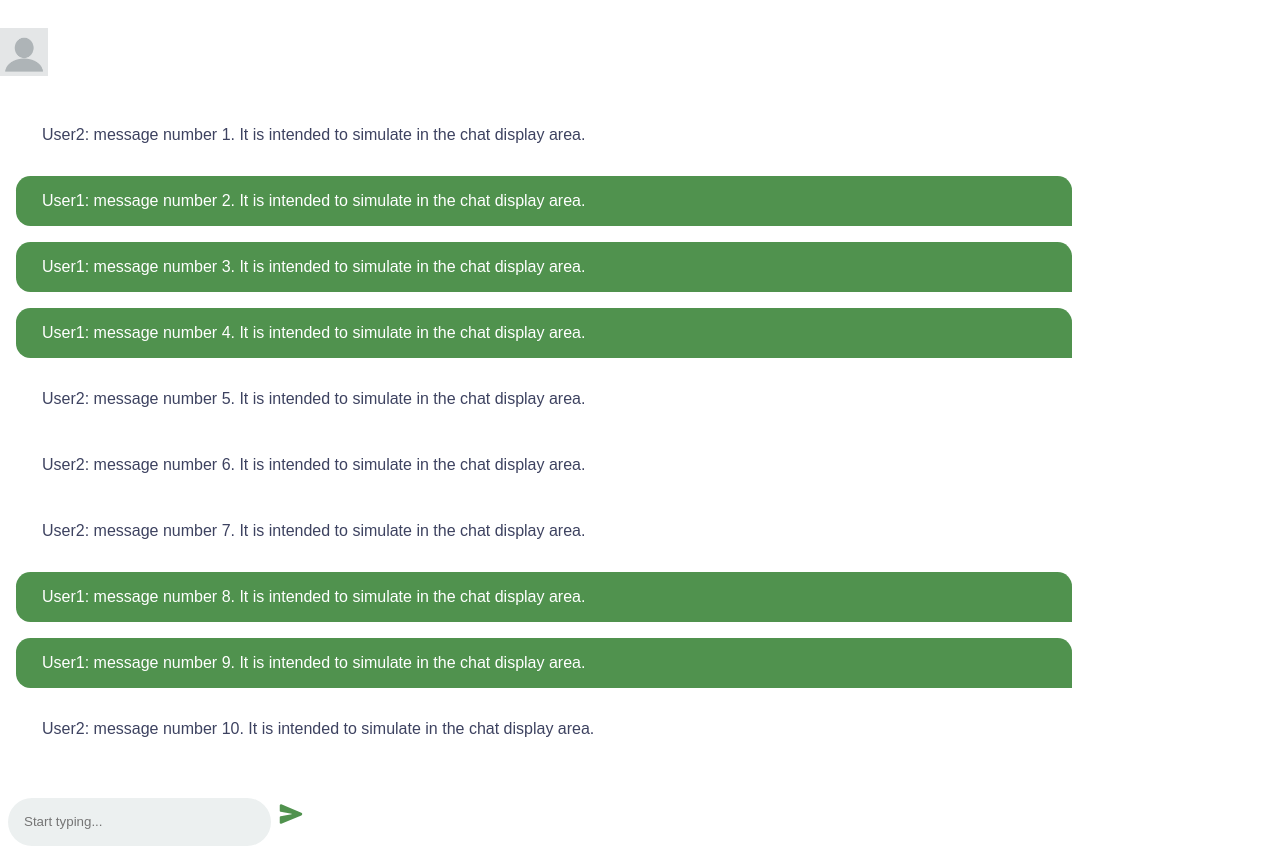
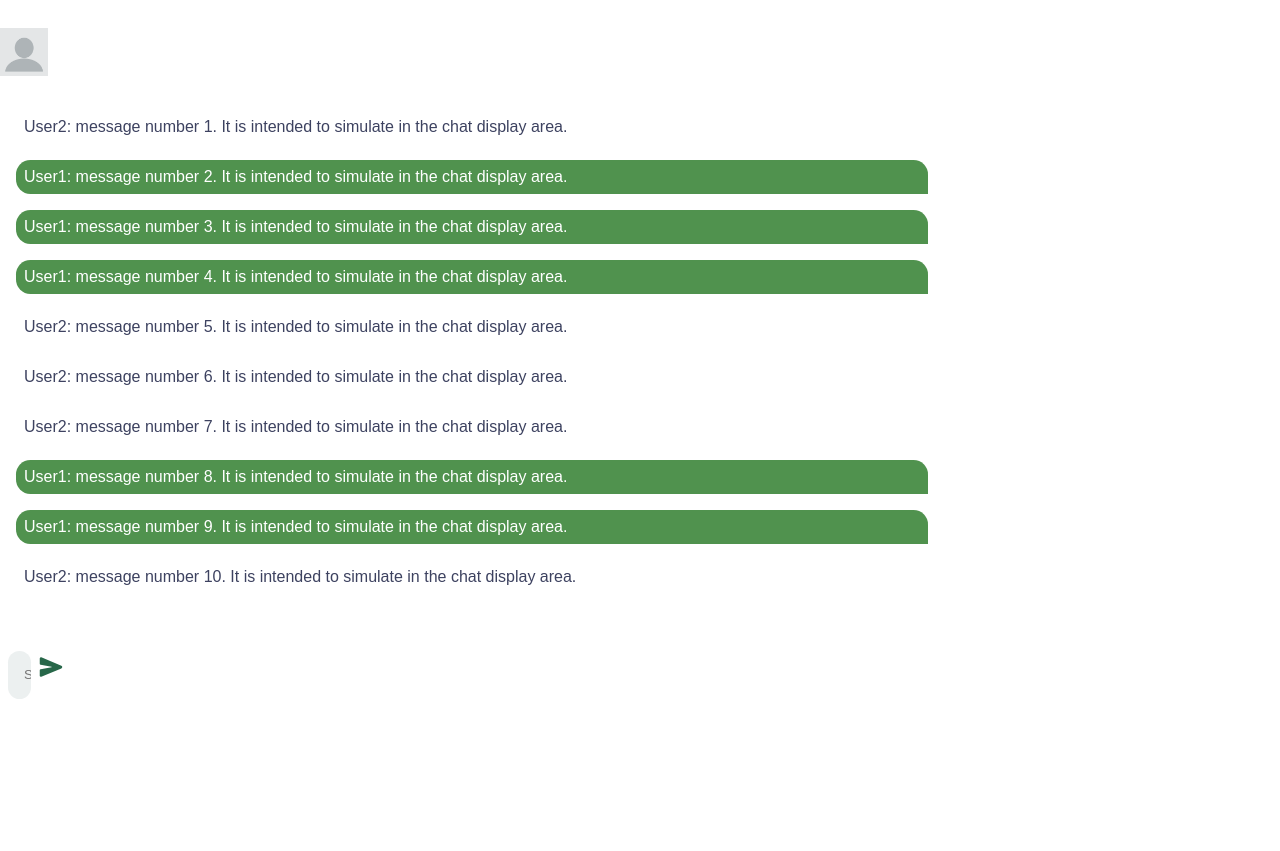
Before and after one commit to Makes-Innovation-Hub/arabrew, a React (Vite) app in the folder client/: page / in a window 1280 px wide. After the commit the page ends 800 px from the top, so only its background shows below. Built offline with nearby package versions, Linux system fonts and the light colour scheme; a web font is replaced by a local one.

Commit message:
multiple styles editing

```diff
--- a/client/src/components/Chat/Header/Header.jsx
+++ b/client/src/components/Chat/Header/Header.jsx
@@ -13,7 +13,7 @@ export default function Header() {
           style={{ width: "100%", height: "100%", objectFit: "cover" }}
         />
       </ImageWrapper>
-      <label style={{ color: "#FFFFFF" }}>John Doe</label>
+      <label style={{ color: "#FFFFFF", fontWeight: "800" }}>John Doe</label>
     </HeaderWrapper>
   );
 }
--- a/client/src/components/Chat/Header/HeaderStyles.jsx
+++ b/client/src/components/Chat/Header/HeaderStyles.jsx
@@ -19,7 +19,7 @@ export const ImageWrapper = styled.div`
     height: 3rem;
     border-radius: 6249.938rem;
     overflow: hidden;
-    margin: 0 1.5rem;
+    margin: 0 0.6rem;
     background-color: #ffffff;
   }
 `;
--- a/client/src/components/Chat/InputArea/InputArea.jsx
+++ b/client/src/components/Chat/InputArea/InputArea.jsx
@@ -12,12 +12,12 @@ export default function InputArea() {
     <InputWrapper>
       <InputAreaContainer>
         <RecommendedButton>
-          <FiCoffee size="1.2em" color="white" />
+          <FiCoffee size="2rem" color="white" />
         </RecommendedButton>
         <InputComponent placeholder="Start typing..." />
         <IoSend
           style={{
-            color: "#50924E",
+            color: "#276749",
           }}
           size="1.5rem"
         />
--- a/client/src/components/Chat/InputArea/InputAreaStyles.jsx
+++ b/client/src/components/Chat/InputArea/InputAreaStyles.jsx
@@ -5,7 +5,7 @@ export const InputAreaContainer = styled.div`
     display: flex;
     justify-content: space-between;
     align-items: center;
-    width: 98%;
+    width: 90%;
     margin: auto;
   }
 `;
@@ -17,9 +17,10 @@ export const RecommendedButton = styled.div`
     align-items: center;
     background-color: #50924e;
     border: none;
-    width: 2.1rem;
-    height: 2.1rem;
+    width: 3rem;
+    height: 3rem;
     border-radius: 6249.938rem;
+    /* flex: 0.4; */
   }
 `;
 
@@ -27,16 +28,20 @@ export const InputComponent = styled.input`
   border-radius: 43px;
   background-color: #ecf0f0;
   border: none;
-  width: 16.438rem;
+  width: 1.438rem;
   height: 3rem;
   text-indent: 1rem;
   flex-grow: 1.5;
   margin: 0.3rem 0.5rem;
+  /* flex: 2 2 10%; */
 `;
 
 export const InputWrapper = styled.div`
   @media (min-width: 350px) and (max-width: 700px) {
     width: 100%;
     background-color: #ffffff;
+    flex-grow: 0.1;
+    display: flex;
+    align-items: center;
   }
 `;
--- a/client/src/components/Chat/MessageBox/MessageBox.jsx
+++ b/client/src/components/Chat/MessageBox/MessageBox.jsx
@@ -2,10 +2,9 @@ export default function MessageBox({ message }) {
   return (
     <div
       style={{
-        padding: "1rem",
+        padding: "0.5rem",
         margin: "1rem",
-        width: "80%",
-        textIndent: "10px",
+        width: "70%",
         alignSelf: message.sender === "User1" ? "flex-end" : "flex-start",
         borderRadius:
           message.sender === "User1"
```
